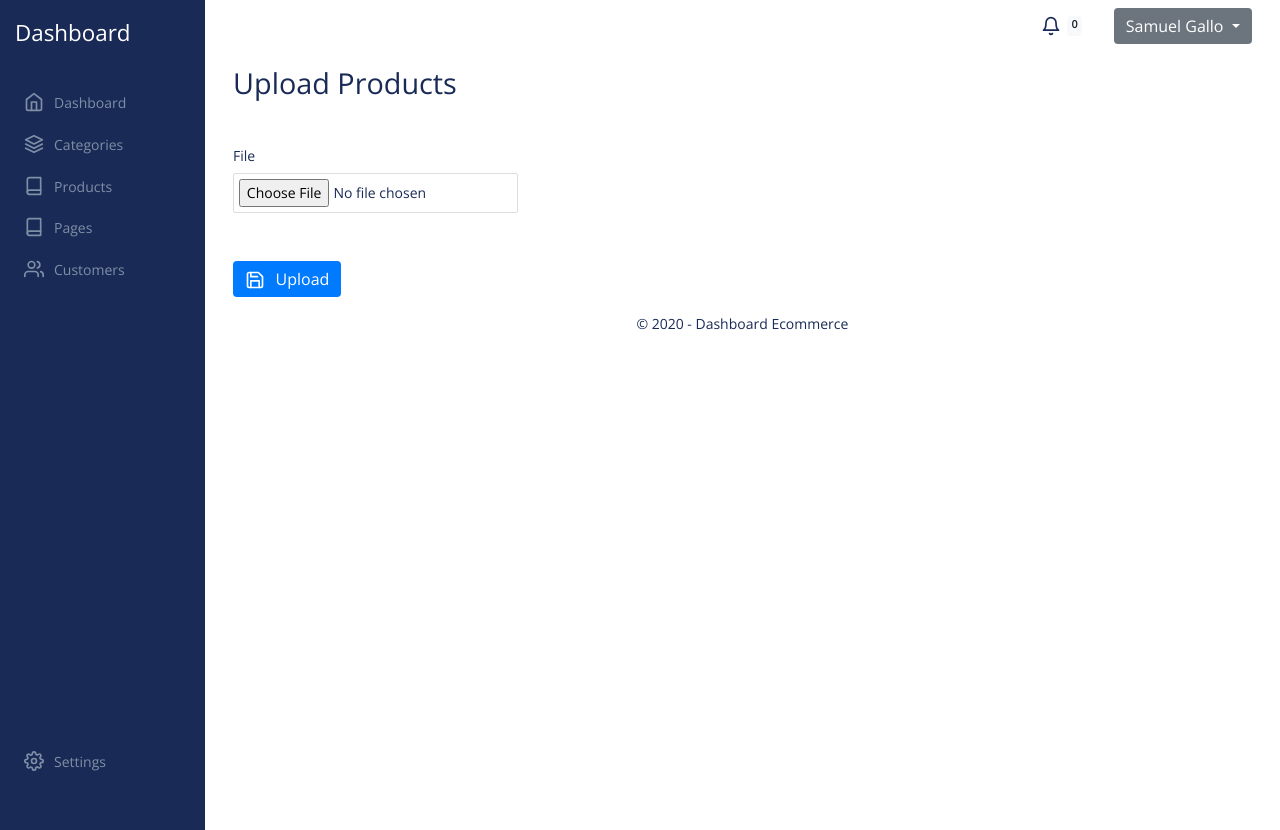
After one commit to samuelgallo/ecommerce-dashboard, a Node server app: page /dashboard/products/import in a window 1280 px wide. The commit adds this page. Run offline with Node 20, Linux system fonts and the light colour scheme; some libraries are stand-ins or nearby versions.

```diff
--- a/controllers/ProductsController.js
+++ b/controllers/ProductsController.js
@@ -1,5 +1,19 @@
 const Products = require('../models/ProductModel')
 const formidable = require('formidable')
+
+// import products
+const csv = require('csv-parser')
+const fs = require('fs')
+
+var https = require('https');
+//Node.js Function to save image from External URL.
+function fetchImage(url, localPath) {
+  var fullUrl = url;
+var file = fs.createWriteStream(localPath);
+var request = https.get(url, function(response) {
+response.pipe(file);
+});
+}
 
 // Route to show all products
 exports.index = async (req, res) => {
@@ -83,3 +97,65 @@ exports.delete = async (req, res) => {
     res.status(500).render('503', {error: err})
   }
 }
+
+// import products
+exports.import = async (req, res) => {
+  res.status(200).render('product/upload', {title: 'Import Products'})
+}
+
+exports.upload = (req, res, next) => {
+
+  try{
+
+    const form = formidable({ multiples: true});
+
+    form.parse(req, (err, fields, files) => {
+      console.log(files.upload.path)
+      fs.createReadStream(files.upload.path)
+        .pipe(csv())
+        .on('data', (row) => {
+
+          let image_name= Date.now()+'.jpg';
+          let image_path='./public/media/upload/'+image_name;
+          fetchImage(row.images,image_path);
+            const data = new Products(row)
+
+            data.images[1] = image_name
+
+            data.save()
+
+            console.log(data.images['path'])
+        })
+        .on('end', () => {
+            console.log('CSV file successfully processed');
+        })
+
+    }).on('fileBegin', (name, file) => {
+      file.path = './public/media/upload/' + file.name
+    })
+
+
+
+        res.redirect('/dashboard/products/import')
+
+} catch(e) {
+  console.log(e);
+}
+}
+
+exports.uploadImage = async (req, res, next) => {
+  try{
+    const form = formidable({ multiples: true});
+
+    form.parse(req, (err, fields, files) => {
+      console.log('upload image')
+
+    }).on('fileBegin', (name, file) => {
+      file.path = './public/media/' + file.name
+    })
+    res.status(200)
+    console.log('success')
+  } catch(err) {
+    res.status(500).render('503', {error: err})
+  }
+}
--- a/models/ProductModel.js
+++ b/models/ProductModel.js
@@ -11,7 +11,7 @@ const Product = new mongoose.Schema({
   quantity: Number,
   images: Array
 },{
-  timestamp: true
+  timestamps: true
 })
 
 module.exports = mongoose.model('Product', Product)
--- a/package.json
+++ b/package.json
@@ -22,9 +22,11 @@
     "body-parser": "^1.19.0",
     "cookie-parser": "^1.4.4",
     "cors": "^2.8.5",
+    "csv-parser": "^2.3.2",
     "dotenv": "^8.2.0",
     "ejs": "^3.0.1",
     "express": "^4.17.1",
+    "fast-csv": "^4.1.3",
     "formidable": "^1.2.2",
     "mongoose": "^5.9.2",
     "multer": "^1.4.2",
--- a/routes/dashboard.js
+++ b/routes/dashboard.js
@@ -20,6 +20,9 @@ routes.post('/products/save', Products.save)
 routes.get('/products/edit/:id', Products.edit)
 routes.post('/products/edit/:id', Products.saveEdit)
 routes.get('/products/delete/:id', Products.delete)
+routes.get('/products/import', Products.import)
+routes.post('/products/upload', Products.upload)
+routes.post('/products/upload/image', Products.uploadImage)
 
 // routes.get('/products', (req, res) => {
 //   res.status(200).render('products', {title: 'Products'})
--- a/views/product/index.ejs
+++ b/views/product/index.ejs
@@ -14,6 +14,7 @@
           </div>
         </div>
         <div class="col-6 align-self-center text-lg-right">
+          <a class="btn btn-link" href="/dashboard/products/import" role="button">Import</a>
           <a class="btn btn-success" href="/dashboard/products/new" role="button">New Product</a>
         </div>
       </div>
@@ -37,9 +38,10 @@
             <% products.forEach(function(product) { %>
               <tr>
                 <td><%= product.sku %></td>
-                <td><img src="/public/media/<%- product.images[0]&&product.images[0].name %>" alt="Title" width="120"></td>
+                <!-- <td><img src="/public/media/<%- product.images[0]&&product.images[0].name %>" alt="Title" width="120"></td> -->
+                <td><img src="/public/media/upload/<%- product.images[1]&&product.images[1] %>" alt="Title" width="120"></td>
                 <td><%= product.name %></td>
-                <td>$<%= product.price.toFixed(2) %></td>
+                <td><%- product.price ? '$' : '' %><%= product.price %></td>
                 <td class="text-capitalize <%- product.status =='enable' ? 'text-success' : 'text-danger' %>"><%= product.status %></td>
                 <td><a href="/dashboard/products/edit/<%= product._id %>">Edit</a> | <a href="/dashboard/products/delete/<%= product._id %>" onclick="return confirm('Are you sure you want to delete this item?');">Delete</a></td>
               </tr>
--- /dev/null
+++ b/views/product/upload.ejs
@@ -0,0 +1,46 @@
+<%- include('../partials/head'); -%>
+<link href="https://cdn.quilljs.com/1.3.6/quill.snow.css" rel="stylesheet">
+
+<div class="container-fluid">
+  <div class="row">
+    <%- include('../partials/sidebar'); -%>
+
+    <main role="main" class="col-md-9 ml-sm-auto col-lg-10 px-4">
+      <%- include('../partials/header'); -%>
+
+      <div class="row">
+        <div class="col-12">
+          <div class="welcome">
+            <h1>Upload Products</h1>
+          </div>
+        </div>
+      </div>
+
+      <div class="row">
+        <div class="col-12 col-md-6">
+          <form method="POST" action="/dashboard/products/upload"  enctype="multipart/form-data">
+
+            <div class="form-group row">
+              <label for="upload" class="col-sm-12 col-form-label">File</label>
+              <div class="col-sm-12">
+                <input type="file" id="upload" name="upload" accept="*.csv">
+              </div>
+            </div>
+
+            <div class="form-group row mt-5">
+              <div class="col-sm-12">
+                <button type="submit" class="btn btn-primary"><span data-feather="save"></span> Upload</button>
+              </div>
+            </div>
+
+          </form>
+        </div>
+      </div>
+
+      <%- include('../partials/copyright'); -%>
+
+    </main>
+  </div>
+</div>
+
+<%- include('../partials/footer'); -%>
--- a/views/settings.ejs
+++ b/views/settings.ejs
@@ -103,7 +103,7 @@
 
                 </div>
 
-                <% if(store.logo[0]){ %>
+                <% if(store&&store.logo[0]){ %>
                   <div class="col-sm-4">
                     <img src="/<%= store.logo[0]&&store.logo[0].path %>" alt="" width="200">
                   </div>
```
Also changed, not shown: views/product/edit.ejs (+18 -41 lines), views/product/new.ejs (+19 -37 lines), 1 other file.
